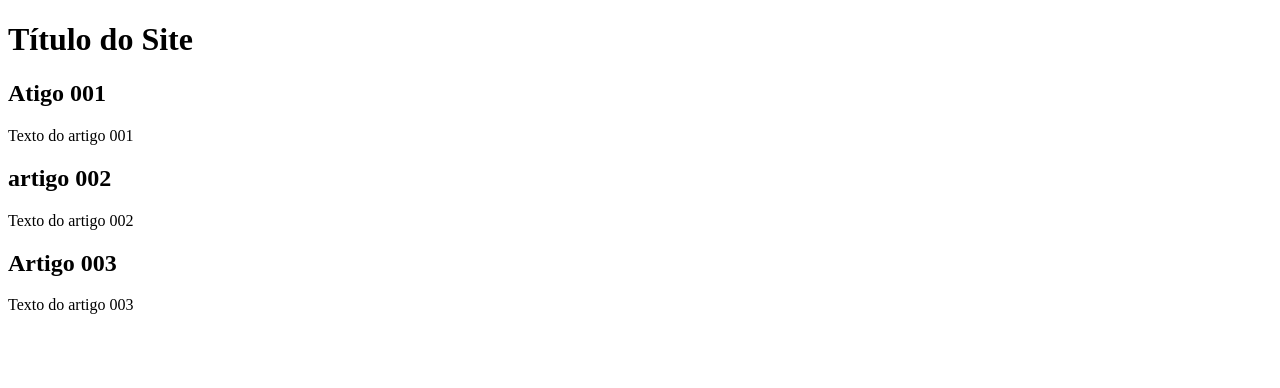
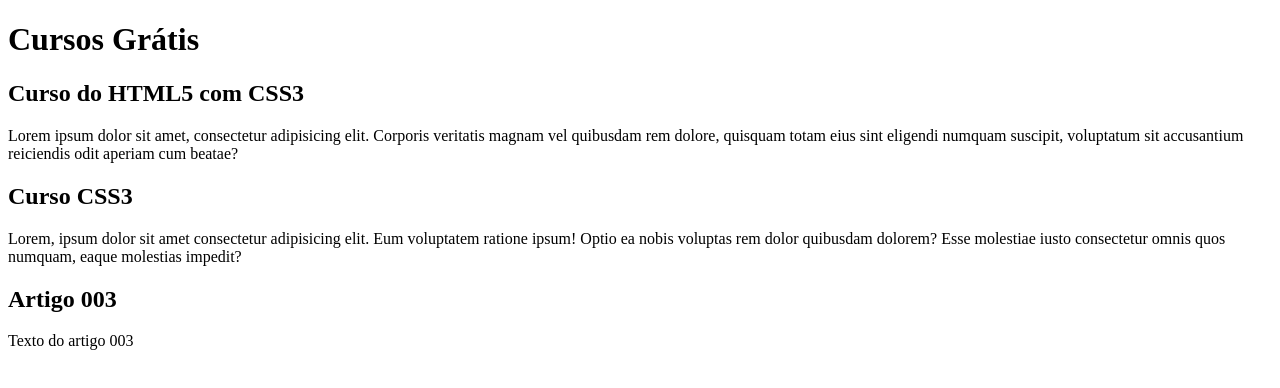
Before and after one commit to jeffersonsd/projeto-site, a plain HTML site: page index.html in a window 1280 px wide. Drawn offline with Linux system fonts and the light colour scheme.

Commit message:
comecei a escrever o conteudo

```diff
--- a/index.html
+++ b/index.html
@@ -8,15 +8,15 @@
 <body>
     <main>
         <header>
-            <h1>Título do Site</h1>
+            <h1>Cursos Grátis</h1>
         </header>
         <article>
-            <h2>Atigo 001</h2>
-            <p>Texto do artigo 001</p>
+            <h2>Curso do HTML5 com CSS3</h2>
+            <p>Lorem ipsum dolor sit amet, consectetur adipisicing elit. Corporis veritatis magnam vel quibusdam rem dolore, quisquam totam eius sint eligendi numquam suscipit, voluptatum sit accusantium reiciendis odit aperiam cum beatae?</p>
         </article>
         <article>
-            <h2>artigo 002</h2>
-            <p>Texto do artigo 002</p>
+            <h2>Curso CSS3</h2>
+            <p>Lorem, ipsum dolor sit amet consectetur adipisicing elit. Eum voluptatem ratione ipsum! Optio ea nobis voluptas rem dolor quibusdam dolorem? Esse molestiae iusto consectetur omnis quos numquam, eaque molestias impedit?</p>
         </article>
         <article>
             <h2>Artigo 003</h2>
```
